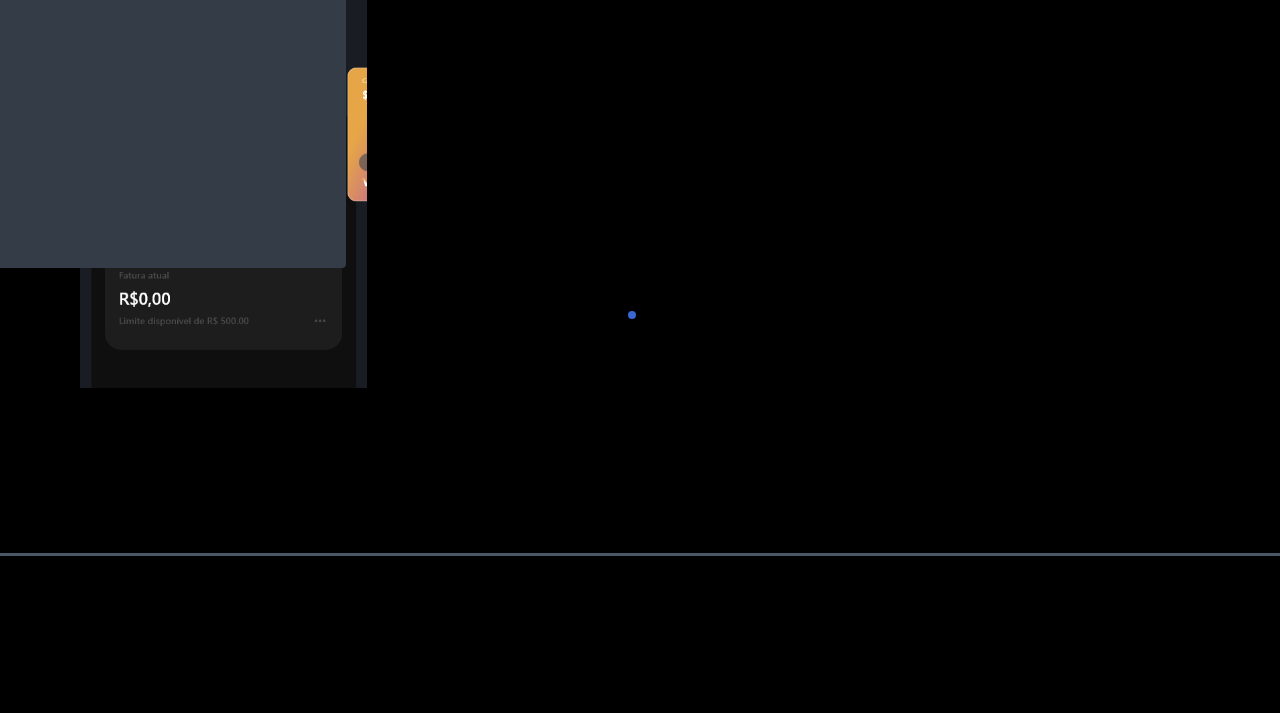
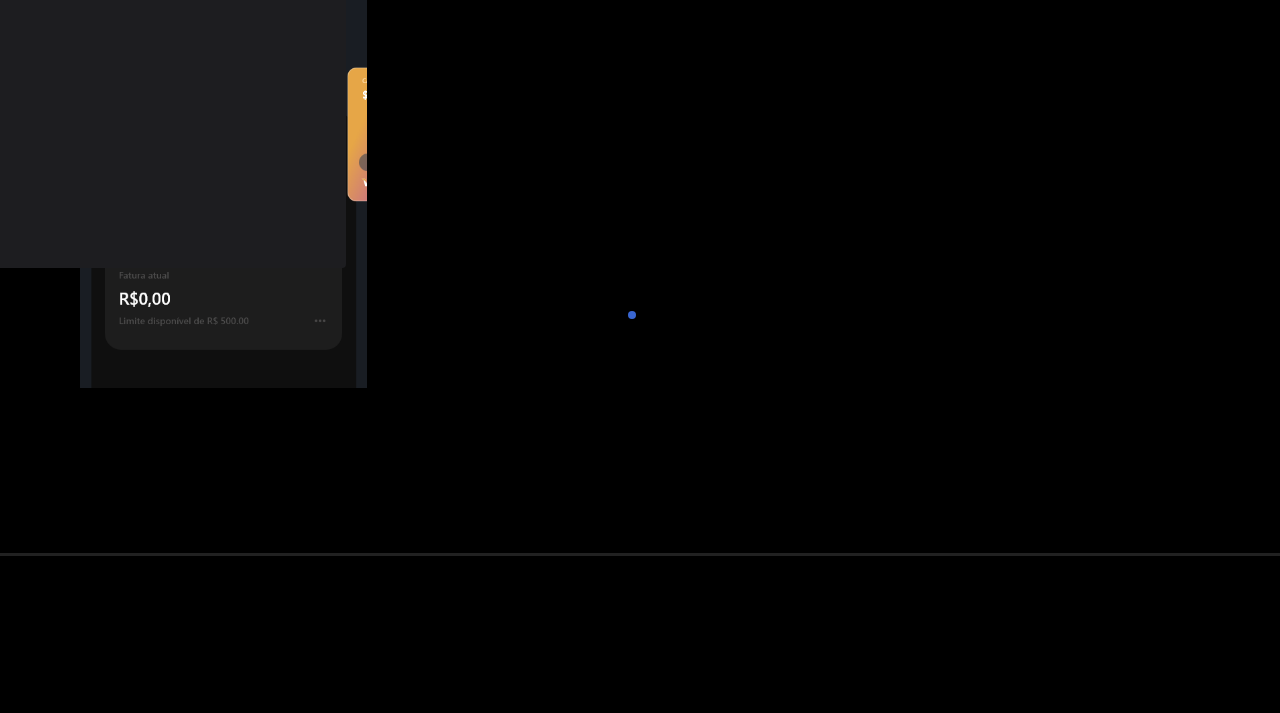
Before and after one commit to RazielID752/Alives, a plain HTML site: page index.html in a window 1280 px wide. Shown: the part 466-1179 px from the top of the page. Drawn offline with nearby package versions, Linux system fonts and the light colour scheme; files whose address does not match are found by name.

Commit message:
second commit changer menu

```diff
--- a/assets/css/style.css
+++ b/assets/css/style.css
@@ -23,13 +23,13 @@ a {
   --header-height: 4.5rem;
   /*base color */
   --base-color:#2A323B ;
-  --base-color-second:#343D47;
+  --base-color-second:#1D1D20;
   --base-color-alt: hsl(var(--hue) 57% 53%);
   --title-color: hsl(var(--hue) 41% 10%);
   --title-color-two:#7E9CBE;
   --text-color:#fff;
   --text-color-light: hsl(0 0% 98%);
-  --divider-color:#4A5867;
+  --divider-color:#212121;
   --body-color: #000;
   --base-testimoni-color:#343D47;
   /* --body-color-fundo:#2A323B; */
--- a/index.html
+++ b/index.html
@@ -256,7 +256,7 @@
     <footer>
       <div class="container grid">
         <div class="brand">
-          <a class="logo logo-alt" href="#home"><img src="./assets/images/logo-color.svg" alt=""></a>
+          <a class="logo logo-alt" href="#home"><img src="./assets/images/Logo.svg" alt=""></a>
           <div class="redes-soci">
             <a href="https://instagram.com" target="_blank">
               <img src="./assets/icons/Icons/Inst.svg" class="social-svg" alt="">
```
Also changed, not shown: assets/images/Logo.svg (added).
